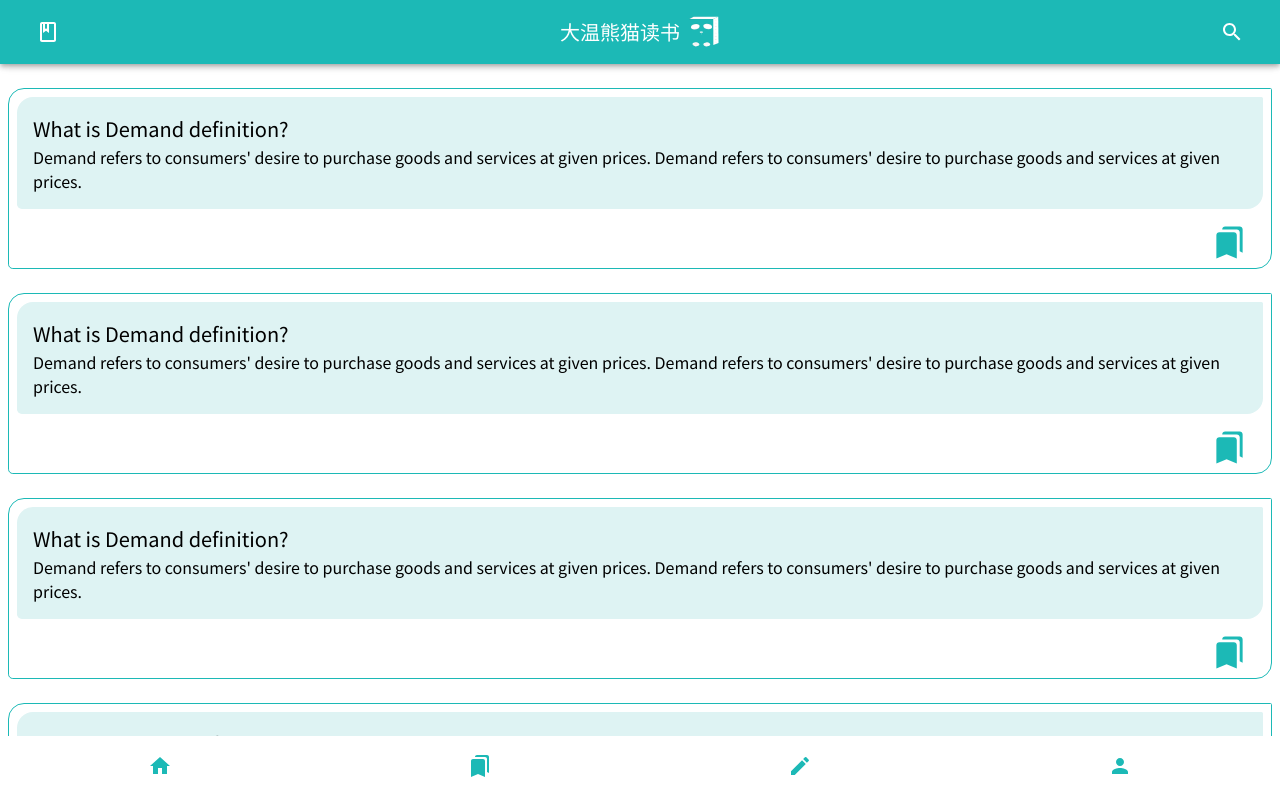
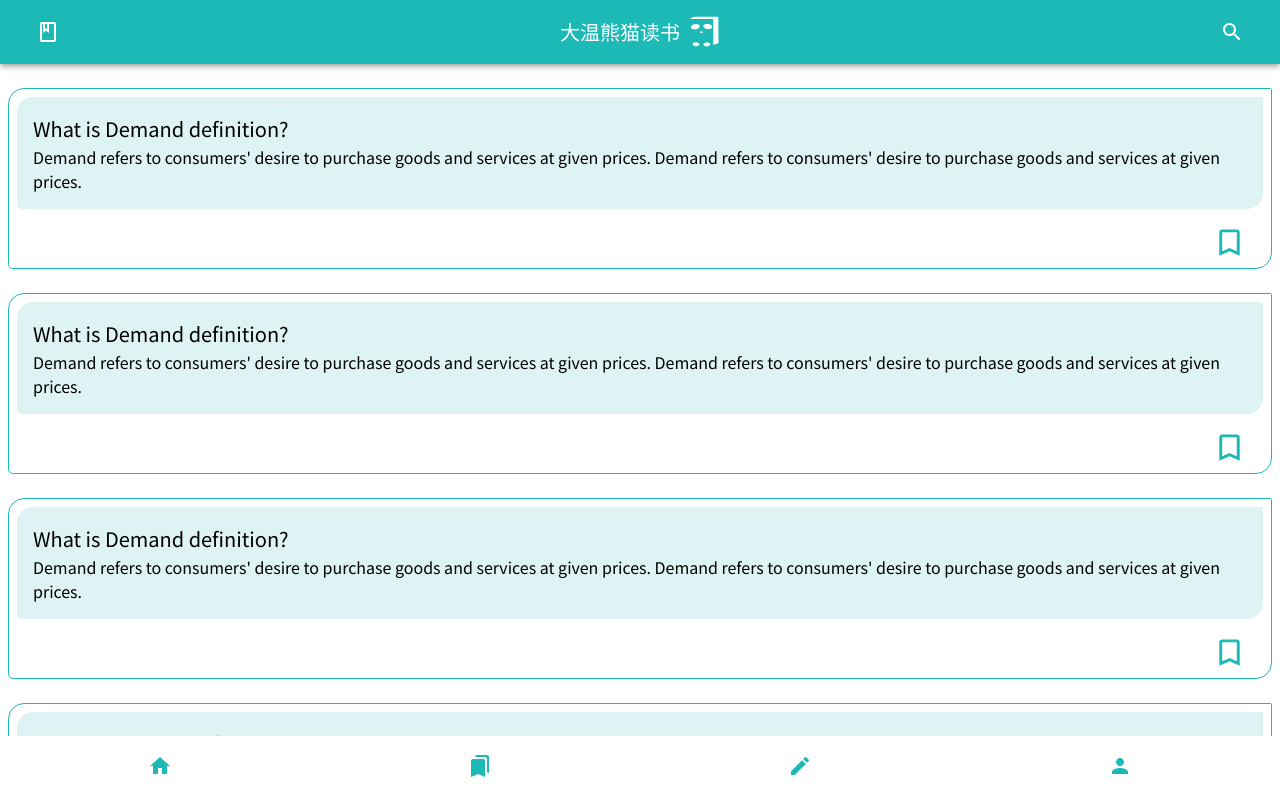
Before and after one commit to de2008de/vanpanda_quiz_card_ui, a React (Create React App) app: page /bookmarks in a window 1280 px wide. Built offline with nearby package versions, Linux system fonts and the light colour scheme.

Commit message:
Bookmark concept cards + Users can add/remove concept card bookmarks + Will send request to back-end + Request users' all bookmarks on detail page    then determine which concept cards have been bookmarked    and then re-render bookmark icons

```diff
--- a/src/components/Card/DetailCard.js
+++ b/src/components/Card/DetailCard.js
@@ -1,9 +1,14 @@
-import React, { useState } from "react";
+import React, { useState, useEffect } from "react";
 import { makeStyles } from "@material-ui/core/styles";
 import Typography from "@material-ui/core/Typography";
-import BookmarksIcon from "@material-ui/icons/Bookmarks";
 import BookmarkIcon from "@material-ui/icons/Bookmark";
+import BookmarkBorderIcon from "@material-ui/icons/BookmarkBorder";
 import Chip from "@material-ui/core/Chip";
+import axios from "axios";
+import ServerConfig from "../../configs/ServerConfig";
+import { isAuthenticated } from "../../utils/auth";
+
+const bookmarkApi = "/api/v1/bookmark";
 
 const useStyles = makeStyles(theme => ({
     card: {
@@ -36,15 +41,84 @@ const useStyles = makeStyles(theme => ({
     }
 }));
 
+const ADDED_TO_BOOKMARK_TEXT = "Added to bookmark";
+const REMOVED_TO_BOOKMARK_TEXT = "Removed bookmark";
+const PLEASE_LOGIN_TEXT = "Please login to add bookmark";
+
 const DetailCard = props => {
     const classes = useStyles();
+    const [bookmarked, setBookmarked] = useState(false);
+    const [chipText, setChipText] = useState("");
+    const [isChipVisible, setIsChipVisible] = useState(false);
 
-    // TODO: Will need to load bookmarked state from data source
-    const [bookmarked, setBookmarked] = useState(false);
+    // Since our initial bookmarked state relies on props.bookmarked,
+    // we need to use side effect to update our state so that it will re-render
+    // and prevent infinite re-rendering
+    useEffect(() => {
+        if (props.bookmarked) {
+            setBookmarked(true);
+        }
+    }, [props.bookmarked]);
 
     const bookmarkOnClickHandler = () => {
-        const newBookmarkState = !bookmarked;
-        setBookmarked(newBookmarkState);
+        if (!isAuthenticated()) {
+            setChipText(PLEASE_LOGIN_TEXT);
+            setIsChipVisible(true);
+            return;
+        }
+
+        const headers = {
+            token: window.localStorage.getItem("token")
+        };
+
+        if (!bookmarked) {
+            axios
+                .post(
+                    ServerConfig.api.ip + bookmarkApi,
+                    {
+                        concept_card_id: props.id
+                    },
+                    { headers: headers }
+                )
+                .then(() => {
+                    setBookmarked(true);
+                    setChipText(ADDED_TO_BOOKMARK_TEXT);
+                    setIsChipVisible(true);
+                });
+        } else {
+            axios
+                .delete(ServerConfig.api.ip + bookmarkApi, {
+                    headers: headers,
+                    data: {
+                        concept_card_id: props.id
+                    }
+                })
+                .then(() => {
+                    setBookmarked(false);
+                    setChipText(REMOVED_TO_BOOKMARK_TEXT);
+                    setIsChipVisible(true);
+                });
+        }
+    };
+
+    const getBookmarkedIcon = () => {
+        if (bookmarked) {
+            return (
+                <BookmarkIcon
+                    fontSize="large"
+                    color="secondary"
+                    onClick={bookmarkOnClickHandler}
+                />
+            );
+        } else {
+            return (
+                <BookmarkBorderIcon
+                    fontSize="large"
+                    color="primary"
+                    onClick={bookmarkOnClickHandler}
+                />
+            );
+        }
     };
 
     return (
@@ -62,23 +136,19 @@ const DetailCard = props => {
                 <div
                     className={classes.chipContainer}
                     style={{
-                        visibility: bookmarked ? "visible" : "hidden",
-                        transition: bookmarked ? "all 1s linear" : "",
-                        opacity: bookmarked ? "1" : "0"
+                        visibility: isChipVisible ? "visible" : "hidden",
+                        transition: isChipVisible ? "all 1s linear" : "",
+                        opacity: isChipVisible ? "1" : "0"
                     }}
                 >
                     <Chip
                         icon={<BookmarkIcon />}
-                        label={"Added to bookmark"}
+                        label={chipText}
                         variant="outlined"
                         color="secondary"
                     />
                 </div>
-                <BookmarksIcon
-                    fontSize="large"
-                    color="primary"
-                    onClick={bookmarkOnClickHandler}
-                />
+                {getBookmarkedIcon()}
             </div>
         </div>
     );
--- a/src/components/commons/DetailPage.js
+++ b/src/components/commons/DetailPage.js
@@ -10,6 +10,7 @@ import axios from "axios";
 import ServerConfig from "../../configs/ServerConfig";
 
 const sStudyCardApi = "/api/v1/card/studycard";
+const bookmarkApi = "/api/v1/bookmark";
 
 const useStyles = makeStyles(theme => ({
     header: {
@@ -36,6 +37,7 @@ const DetailPage = props => {
     const classes = useStyles();
     const studyCardId = qs.parse(props.location.search).id;
     const [studyCard, setStudyCard] = useState({});
+    const [bookmarks, setBookmarks] = useState({});
 
     const getStudyCardById = id => {
         axios
@@ -47,9 +49,28 @@ const DetailPage = props => {
             .catch(() => {});
     };
 
+    const getBookmarks = () => {
+        const headers = {
+            token: window.localStorage.getItem("token")
+        };
+        axios
+            .get(ServerConfig.api.ip + bookmarkApi, {
+                headers: headers
+            })
+            .then(response => {
+                const bookmarks = response.data.data.bookmarks;
+                const bookmarkMap = {};
+                bookmarks.forEach(oBookmark => {
+                    bookmarkMap[oBookmark.conceptCardId] = oBookmark;
+                });
+                setBookmarks(bookmarkMap);
+            });
+    };
+
     useEffect(() => {
         getStudyCardById(studyCardId);
-    }, []);
+        getBookmarks();
+    }, [studyCardId]);
 
     const backArrowOnClickHandler = () => {
         props.history.goBack();
@@ -68,7 +89,9 @@ const DetailPage = props => {
         studyCard.conceptCards.forEach(oConceptCard => {
             const oDetailCard = (
                 <DetailCard
+                    id={oConceptCard.id}
                     key={oConceptCard.id}
+                    bookmarked={bookmarks[oConceptCard.id] ? true : false}
                     title={oConceptCard.title}
                     content={oConceptCard.content}
                 />
```
